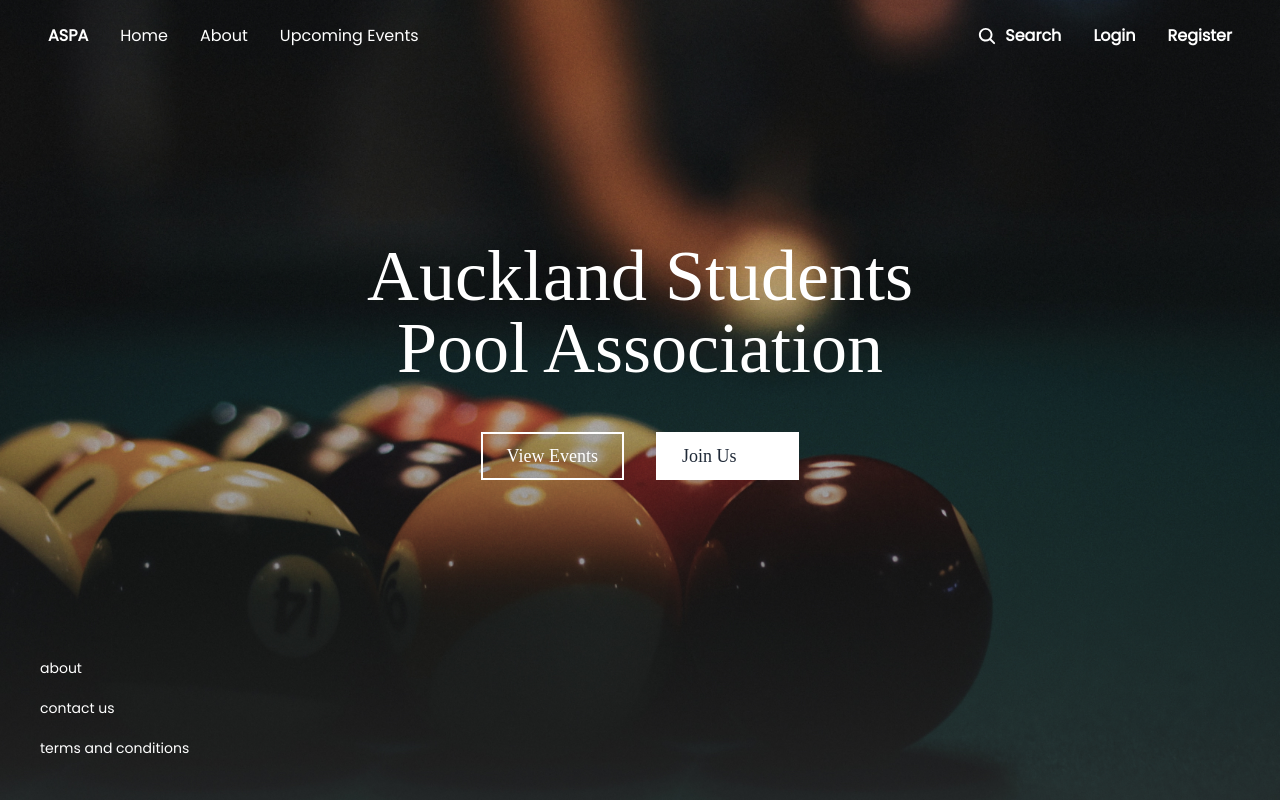
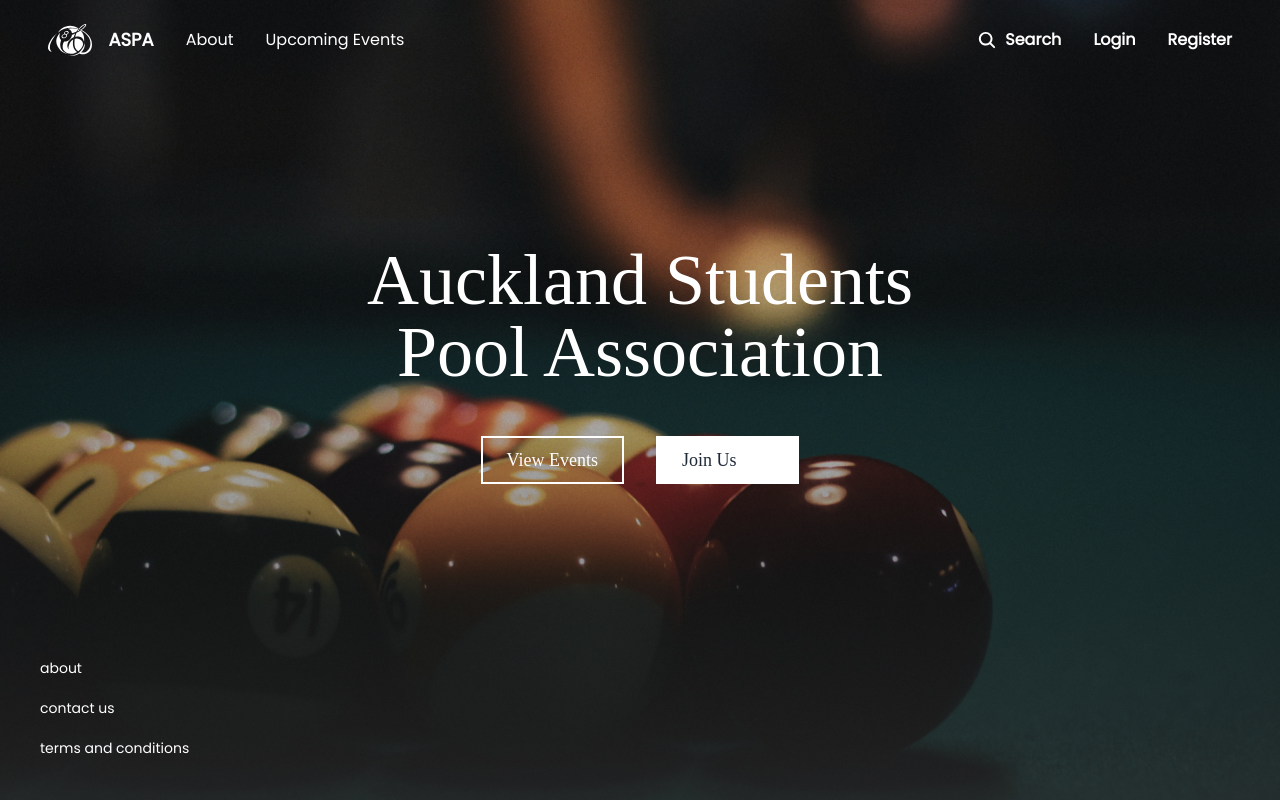
Before and after one commit to UoaWDCC/aspa-portal-v2, a React (Create React App) app: page / in a window 1280 px wide. Built offline with nearby package versions, Linux system fonts and the light colour scheme; a web font is replaced by a local one.

Commit message:
Add logo to navbar (#29)
* add logo

* add logo to navbar

* fix broken link

```diff
--- a/src/components/Header.jsx
+++ b/src/components/Header.jsx
@@ -1,12 +1,15 @@
 import { IoSearch } from "react-icons/io5";
 import { Link } from "react-router-dom";
+import Logo from "../assets/logo.svg";
 
 export default function Header() {
   return (
     <nav className="flex justify-between px-12 py-6 sans">
-      <div className="flex gap-8">
-        <span className="font-bold">ASPA</span>
-        <Link to="/">Home</Link>
+      <div className="flex gap-8 items-center">
+        <Link to="/" className="flex gap-4 items-center">
+          <img src={Logo} alt="" className="h-8" />
+          <span className="font-bold text-lg">ASPA</span>
+        </Link>
         <Link to="/about">About</Link>
         <Link to="/upcoming-events">Upcoming Events</Link>
       </div>
```
Also changed, not shown: src/assets/logo.svg (added).
